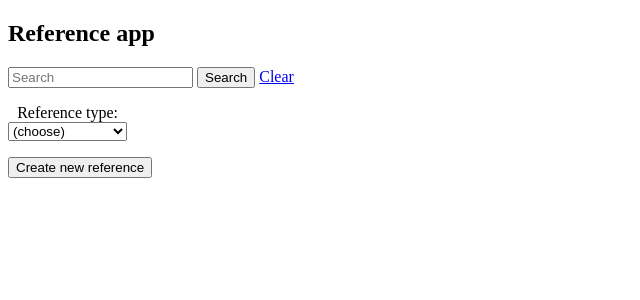
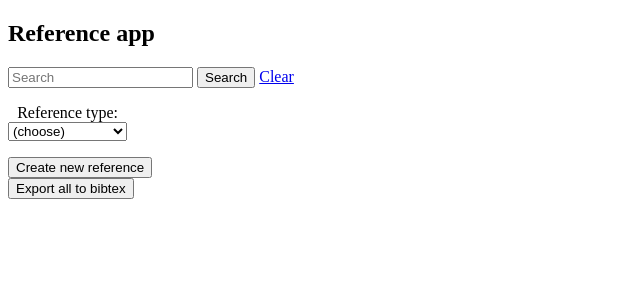
Before and after one commit to Feycry/lohtu, a Flask app: template src/templates/index.html in a window 1280 px wide. Shown: the top 300 px of the page, without its empty margins (0-640 px from the left). Run offline with Flask 3, Linux system fonts and the light colour scheme; the template is opened without the code that fills it, so the values that code supplies are empty; parts of the project's set-up code (start-up, migrations or seed data) failed here and were passed over.

Commit message:
Add export functionality to download all references in BibTeX format

```diff
--- a/src/app.py
+++ b/src/app.py
@@ -1,4 +1,4 @@
-from flask import redirect, render_template, request, jsonify, flash
+from flask import redirect, render_template, request, jsonify, flash, Response
 from db_helper import reset_db, delete_reference
 from repositories.reference_repository import get_references, create_reference, get_reference_type_required_fields, get_reference, update_reference
 from config import app, test_env
@@ -211,6 +211,26 @@ def edit_reference():
         flash(str(error))
         return redirect(f"/edit_reference?reference_id={reference_id}")
 
+@app.route("/export")
+def export():
+    """Starts a download for all references in a single .bib file"""
+    references = get_references()
+
+    # Build content in BibTeX format
+    content = ""
+    for ref in references:
+        content += ref.to_bibtex()
+        content += "\n\n"
+
+    # Create a response with the content as a downloadable bib file
+    return Response(
+        content,
+        mimetype="text/plain",
+        headers={
+            "Content-Disposition": "attachment; filename=references.bib"
+        }
+    )
+
 # testausta varten oleva reitti
 if test_env:
     @app.route("/reset_db")
--- a/src/templates/index.html
+++ b/src/templates/index.html
@@ -36,8 +36,8 @@ Reference app
           <button type="submit">Delete reference</button>
         </form>
         <form action="/edit_reference" method="get">
-        <input type="hidden" name="reference_id" value="{{ reference.id }}">
-        <button type="submit">Edit reference</button>
+          <input type="hidden" name="reference_id" value="{{ reference.id }}">
+          <button type="submit">Edit reference</button>
         </form>
         <button class="btn btn-primary" onClick="copyToClipboard(`{{ reference.to_bibtex() }}`)">Copy bibtex to clipboard</button>
       </div>
@@ -68,6 +68,10 @@ Reference app
   <button type="submit">Create new reference</button>
 </form>
 
+<form action="/export" method="get">
+  <button type="submit">Export all to bibtex</button>
+</form>
+
 <script>
   function validateReferenceType() {
     const select = document.getElementById('reference_type');
```
